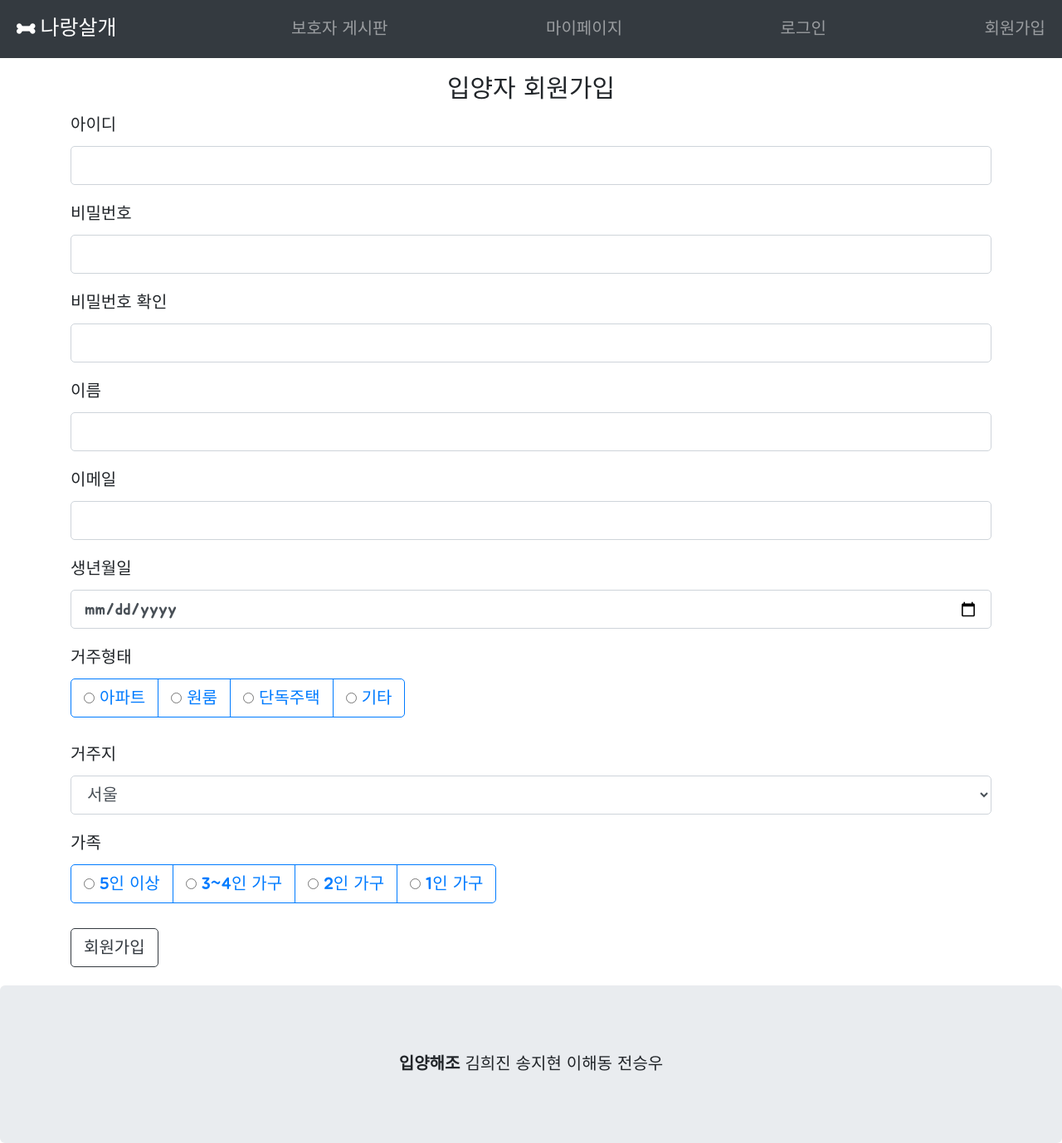
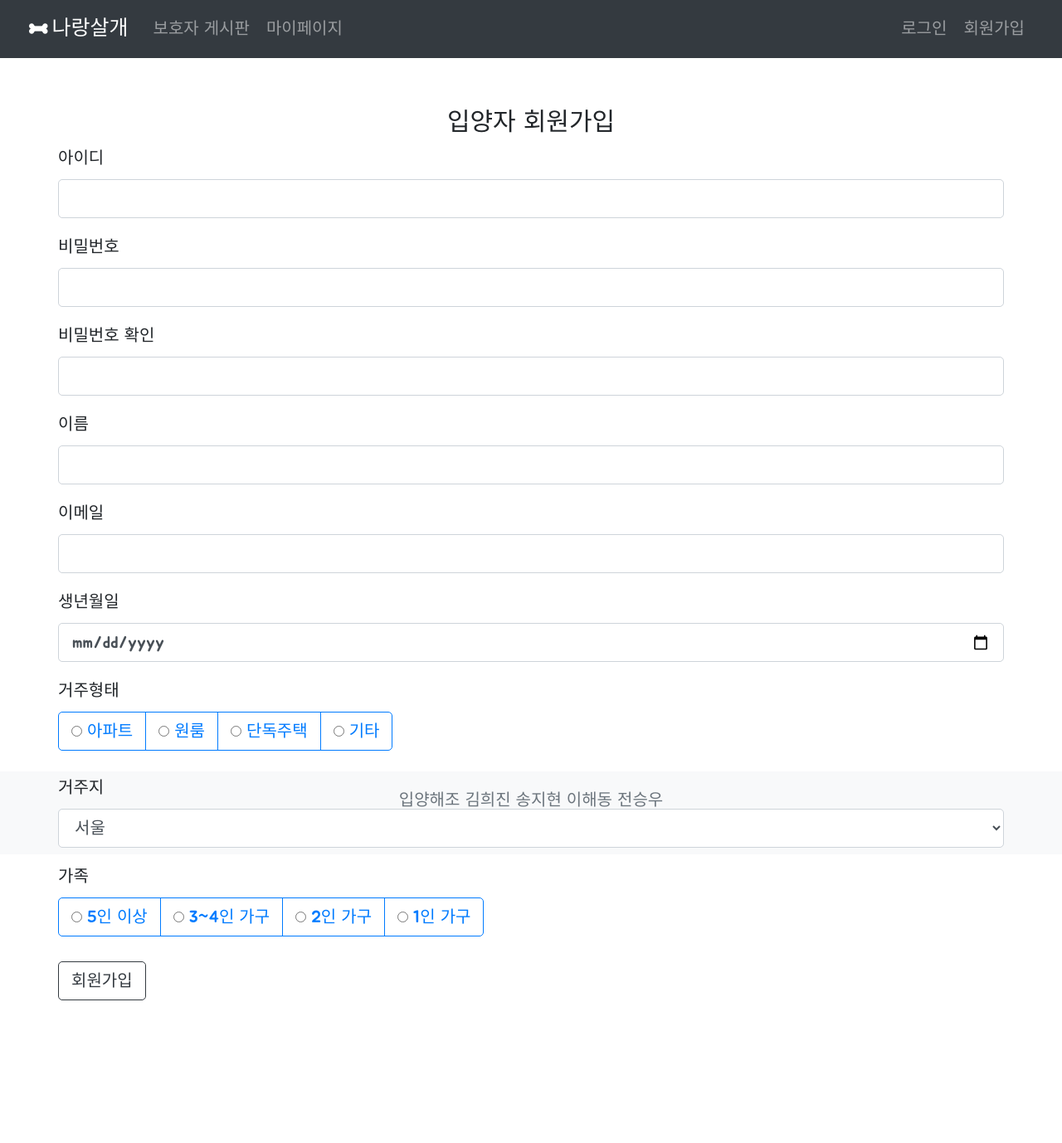
Before and after one commit to winterconnect/ProjectNSG, a Django app: page /yyApp/join/adopter/ in a window 1280 px wide. Shown: the whole page at 83% size. After the commit the page ends 1206 px from the top, so only its background shows below. Run offline with Django 3.2, Linux system fonts and the light colour scheme; parts of the project's set-up code (start-up, migrations or seed data) failed here and were passed over; some libraries are stand-ins or nearby versions; some web fonts are replaced.

Commit message:
modify footer, mypage

```diff
--- a/yyApp/templates/yyApp/adopter.html
+++ b/yyApp/templates/yyApp/adopter.html
@@ -7,7 +7,7 @@
 </head>
 {% block body %}
 <body>
-<div class="container my-3">
+<div class="container mt-5 pr-0 pl-0 h-100 d-flex flex-column">
     <div style="text-align:center;">
         <h4>입양자 회원가입</h4>
         <h6 style="color:red;">{{ error }}</h6>
--- a/yyApp/templates/yyApp/guardian.html
+++ b/yyApp/templates/yyApp/guardian.html
@@ -7,7 +7,7 @@
 {% extends "yyApp/nav.html" %}
 {% block body %}
 <body>
-  <div class="container my-3">
+  <div class="container mt-5 pr-0 pl-0 h-100 d-flex flex-column">
     <div style="text-align:center;">
         <h4>보호자 회원가입</h4>
         <h6 style="color:red;">{{ error }}</h6>
--- a/yyApp/templates/yyApp/index_haedong.html
+++ b/yyApp/templates/yyApp/index_haedong.html
@@ -21,7 +21,7 @@
 
   </style>
 
-  <div class="container">
+  <div class="container mt-5 pr-0 pl-0 h-100 d-flex flex-column">
       <div class="row">
           <div class="col-lg-6">
               <h3>최근 게시글</h3>
--- a/yyApp/templates/yyApp/login.html
+++ b/yyApp/templates/yyApp/login.html
@@ -7,7 +7,7 @@
 {% extends "yyApp/nav.html" %}
 {% block body %}
 <body>
-<div class="container my-3">
+<div class="container mt-5 pr-0 pl-0 h-100 d-flex flex-column">
     <div style="text-align:center;">
         <h4>로그인</h4>
         <h6 style="color:red;">{{ error }}</h6>
--- a/yyApp/templates/yyApp/nav.html
+++ b/yyApp/templates/yyApp/nav.html
@@ -1,3 +1,4 @@
+<!DOCTYPE html>
 <head>
 {% load static %}
   <link rel="stylesheet" href="{% static 'bootstrap.min.css' %}">
@@ -8,53 +9,57 @@
     html, head, body, footer {
       font-family: 'Jua', sans-serif;
       font-size: 20px;
+      height: 100%;
     }
   </style>
 
-  <nav class="navbar navbar-dark bg-dark">
-    <div class="navbar__logo">
-      <i style="color: white;" class="fas fa-bone"></i>
+
+  <nav class="navbar navbar-expand-lg navbar-dark bg-dark">
+    <div class="container-fluid">
+      <i style="color: white; padding-right:5px;" class="fas fa-bone"></i>
       <a class="navbar-brand" href="/yyApp">나랑살개</a>
-    </div>
-
-    <ul class="navbar-nav navbar-dark">
+      <div class="collapse navbar-collapse">
+        <ul class="navbar-nav">
           <li class="nav-item">
             <a class="nav-link" href="{% url 'yyApp:list' %}">보호자 게시판</a>
           </li>
-    </ul>
-    <ul class="navbar-nav navbar-dark">
           <li class="nav-item">
             <a class="nav-link" href="{% url 'yyApp:mypage' %}">마이페이지</a>
           </li>
         </ul>
-
+      </div>
+        <div class="nav">
+          <ul class="navbar-nav justify-content-end">
             {% if login_member%}
-    <ul class="navbar-nav navbar-dark">
               <li class="nav-item">
                 <a class="nav-link" href="{% url 'yyApp:logout' %}">로그아웃</a>
               </li>
-    </ul>
             {% else %}
-    <ul class="navbar-nav navbar-dark">
               <li class="nav-item">
                 <a class="nav-link" href="{% url 'yyApp:login' %}">로그인</a>
               </li>
-    </ul>
-    <ul class="navbar-nav navbar-dark">
               <li class="nav-item">
                 <a class="nav-link" href="{% url 'yyApp:join' %}">회원가입</a>
               </li>
+            {% endif %}
           </ul>
-    {% endif %}
+        </div>
+      </div>
+    </div>
+
+
+
+
   </nav>
 </head>
-
+<body>
   {% block body %}
   {% endblock %}
-
-
-<footer style="margin-top:-1.9em;height:1.9em">
-  <div class="jumbotron text-center mt-5 mb-0">
-    <strong>입양해조</strong> 김희진 송지현 이해동 전승우
+</body>
+<footer class="footer bg-light py-3 mt-auto" style="height:100px;">
+  <div class="container" style="text-align:center;">
+    <span class="text-muted">입양해조 김희진 송지현 이해동 전승우</span>
   </div>
 </footer>
+
+</html>
--- a/yyApp/views.py
+++ b/yyApp/views.py
@@ -20,7 +20,7 @@
     if get_session:
         login_member = Member.objects.get(memberID=get_session)
     else:
-        login_member = ''
+        login_member = None
     return login_member
 
 
```
Also changed, not shown: yyApp/templates/yyApp/finish_delete.html (+7 -4 lines), yyApp/templates/yyApp/finish_mod_adoption.html (+6 -3 lines), yyApp/templates/yyApp/finish_write.html (+7 -4 lines), yyApp/templates/yyApp/join_complete.html (+5 -3 lines), yyApp/templates/yyApp/jointype.html (+11 -3 lines), yyApp/templates/yyApp/mypage.html (+28 -2 lines). Lines whose indentation alone changed are shown as unchanged.
